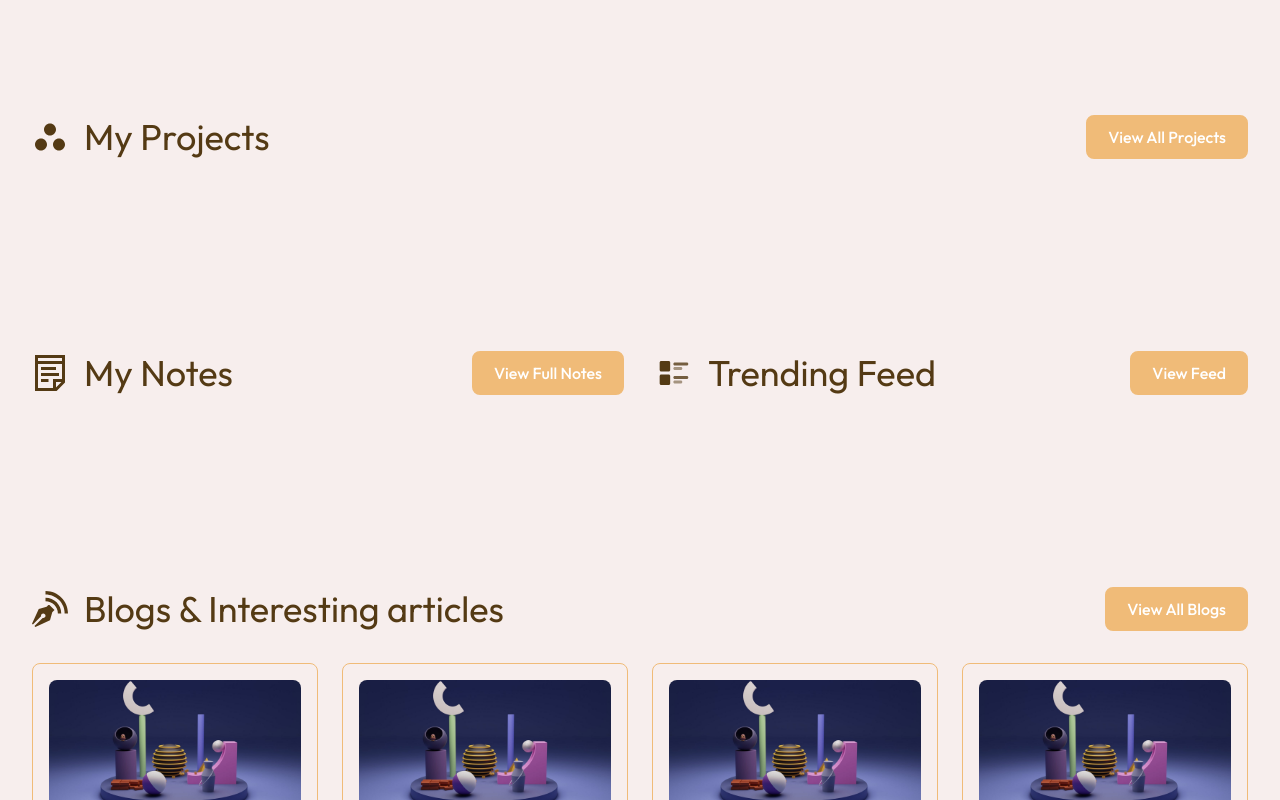
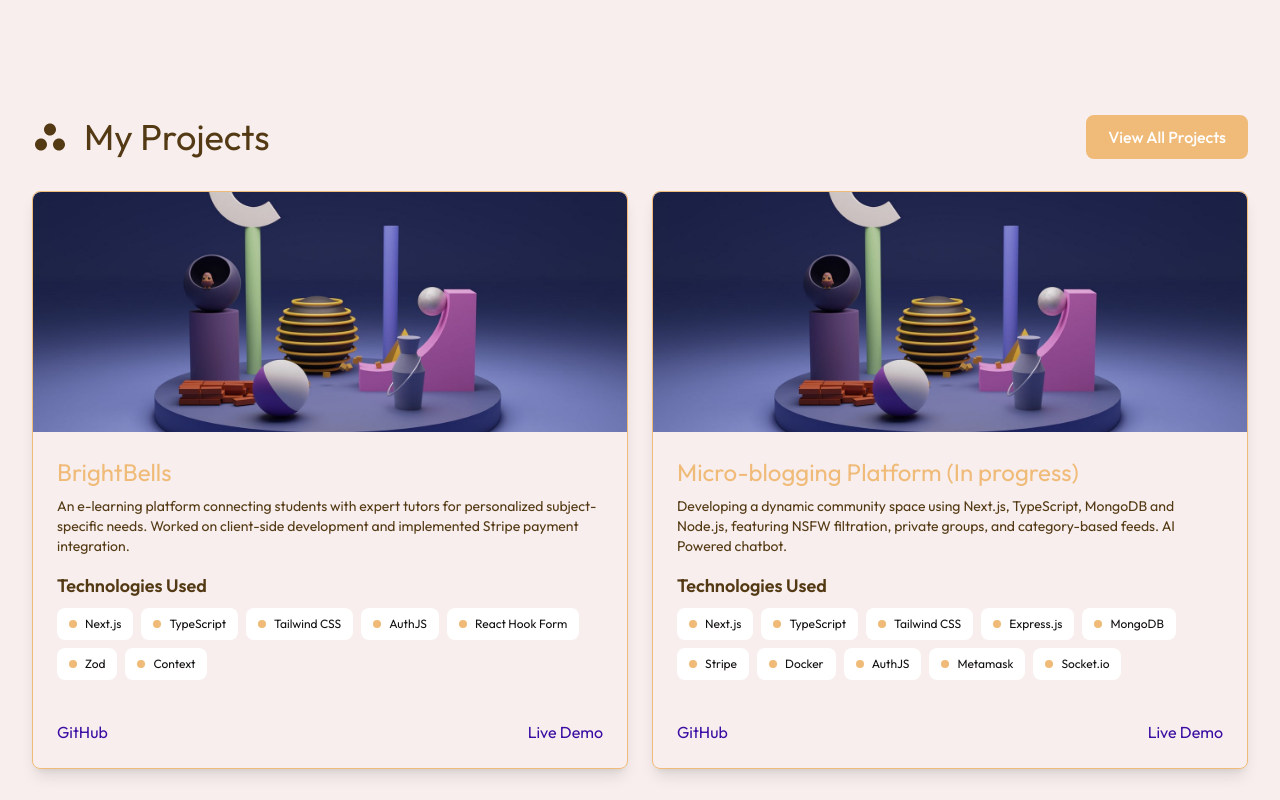
Before and after one commit to ethicalhub/yasir-etc, a Next.js app: page / in a window 1280 px wide. Shown: the part 2000-2800 px from the top of the page. Built offline with nearby package versions, Linux system fonts and the light colour scheme.

Commit message:
feat(setup): setup contact form, copied to clipboard

```diff
--- /dev/null
+++ b/components/forms/ContactForm.tsx
@@ -0,0 +1,114 @@
+"use client";
+
+import { zodResolver } from "@hookform/resolvers/zod";
+import React from "react";
+import { useForm } from "react-hook-form";
+import { z } from "zod";
+
+import { Button } from "../uiComponent";
+
+const contactFormSchema = z.object({
+  name: z
+    .string()
+    .min(2, "Name must be at least 2 characters.")
+    .max(50, "Name can't exceed 50 characters."),
+  email: z
+    .string()
+    .email("Invalid email address.")
+    .nonempty("Email is required."),
+  message: z
+    .string()
+    .min(10, "Message must be at least 10 characters.")
+    .max(500, "Message can't exceed 500 characters."),
+});
+
+type ContactFormValues = z.infer<typeof contactFormSchema>;
+
+const ContactForm = () => {
+  const {
+    register,
+    handleSubmit,
+    reset,
+    formState: { errors, isSubmitting },
+  } = useForm<ContactFormValues>({
+    resolver: zodResolver(contactFormSchema),
+  });
+
+  const onSubmit = (data: ContactFormValues) => {
+    console.log("Form Submitted:", data);
+    reset();
+    // You can integrate email service here (e.g., EmailJS, SendGrid)
+  };
+
+  return (
+    <>
+      <form onSubmit={handleSubmit(onSubmit)} noValidate>
+        <div className="mb-4">
+          <label htmlFor="name" className="block font-medium text-primary">
+            Name
+          </label>
+          <input
+            id="name"
+            type="text"
+            {...register("name")}
+            className={`mt-1 w-full rounded-lg border p-3 ${
+              errors.name ? "border-error" : "border-secondary"
+            }`}
+          />
+          {errors.name && (
+            <p className="mt-1 text-sm text-error">{errors.name.message}</p>
+          )}
+        </div>
+
+        {/* Email Field */}
+        <div className="mb-4">
+          <label htmlFor="email" className="block font-medium text-primary">
+            Email
+          </label>
+          <input
+            id="email"
+            type="email"
+            {...register("email")}
+            className={`mt-1 w-full rounded-lg border p-3 ${
+              errors.email ? "border-error" : "border-secondary"
+            }`}
+          />
+          {errors.email && (
+            <p className="mt-1 text-sm text-error">{errors.email.message}</p>
+          )}
+        </div>
+
+        {/* Message Field */}
+        <div className="mb-4">
+          <label htmlFor="message" className="block font-medium text-primary">
+            Message
+          </label>
+          <textarea
+            id="message"
+            rows={4}
+            {...register("message")}
+            className={`mt-1 w-full rounded-lg border p-3 ${
+              errors.message ? "border-error" : "border-secondary"
+            }`}
+          />
+          {errors.message && (
+            <p className="mt-1 text-sm text-error">{errors.message.message}</p>
+          )}
+        </div>
+
+        <div className="flex items-center gap-4">
+          <Button
+            variant="secondary"
+            type="submit"
+            disabled={isSubmitting}
+            className="transition disabled:bg-gray disabled:text-dark"
+          >
+            {isSubmitting ? "Sending..." : "Send Message"}
+          </Button>
+        </div>
+      </form>
+    </>
+  );
+};
+
+export default ContactForm;
--- a/components/sections/ContactMe.tsx
+++ b/components/sections/ContactMe.tsx
@@ -1,5 +1,7 @@
 import React from "react";
 import { MdConnectWithoutContact } from "react-icons/md";
+
+import ContactForm from "../forms/ContactForm";
 
 const ContactMe = () => {
   return (
@@ -10,6 +12,14 @@ const ContactMe = () => {
           <span>Get In Touch</span>
         </h3>
       </div>
+
+      <div className="grid grid-cols-2">
+        <ContactForm />
+      </div>
+      <p>
+        You can contact me using the form below or directly at:
+        [contact@yasir-etc.com]
+      </p>
     </div>
   );
 };
--- a/components/sections/ExperienceSection.tsx
+++ b/components/sections/ExperienceSection.tsx
@@ -12,7 +12,7 @@ const ExperienceSection = () => {
         <PiStudentBold />
         <span>Work Experience</span>
       </h3>
-      <div className="grid grid-cols-3 gap-8">
+      <div className="grid grid-cols-3 gap-6">
         {workExperience?.map((experience, index) => {
           return (
             <ExperienceCard
--- a/components/sections/MyBlog.tsx
+++ b/components/sections/MyBlog.tsx
@@ -1,11 +1,10 @@
-import Image from "next/image";
-import Link from "next/link";
 import React from "react";
 import { ImBlog } from "react-icons/im";
 
 import { blogs } from "@/constants/StaticData";
 
 import { Button } from "../uiComponent";
+import BlogCard from "../uiComponent/BlogCard";
 
 const MyBlog = () => {
   return (
@@ -22,33 +21,7 @@ const MyBlog = () => {
 
       <div className="grid grid-cols-4 items-center gap-6">
         {blogs.map((blog) => {
-          return (
-            <Link
-              key={blog.id}
-              href={blog.link}
-              className="rounded-lg border border-secondary p-4"
-            >
-              <div>
-                <Image
-                  src={blog.imageUrl}
-                  height={197}
-                  alt={blog.title}
-                  width={350}
-                  className="rounded-lg"
-                />
-              </div>
-              <div className="mt-4">
-                <h4 className=" line-clamp-1 text-xl text-primary">
-                  {blog.title}
-                </h4>
-                <p className="mb-4 mt-2 line-clamp-2 text-sm text-dark">
-                  {blog.content}
-                </p>
-
-                {/* Bookmark option directly, it'll be visible in user profile */}
-              </div>
-            </Link>
-          );
+          return <BlogCard key={blog.id} blog={blog} />;
         })}
       </div>
     </section>
--- a/components/sections/MyProjects.tsx
+++ b/components/sections/MyProjects.tsx
@@ -1,7 +1,10 @@
 import React from "react";
 import { MdWorkspacesFilled } from "react-icons/md";
 
+import { projectData } from "@/constants/StaticData";
+
 import { Button } from "../uiComponent";
+import ProjectCard from "../uiComponent/ProjectCard";
 
 const MyProjects = () => {
   return (
@@ -15,6 +18,11 @@ const MyProjects = () => {
           View All Projects
         </Button>
       </div>
+      <div className="grid grid-cols-2 gap-6">
+        {projectData.map((item, index) => {
+          return <ProjectCard projectInfo={item} key={index} />;
+        })}
+      </div>
     </section>
   );
 };
--- /dev/null
+++ b/components/uiComponent/BlogCard.tsx
@@ -0,0 +1,29 @@
+import Image from "next/image";
+import Link from "next/link";
+import React from "react";
+
+const BlogCard = ({ blog }) => {
+  return (
+    <Link href={blog.link} className="rounded-lg border border-secondary p-4">
+      <div>
+        <Image
+          src={blog.imageUrl}
+          height={197}
+          alt={blog.title}
+          width={350}
+          className="rounded-lg"
+        />
+      </div>
+      <div className="mt-4">
+        <h4 className="line-clamp-1 text-lg text-secondary">{blog.title}</h4>
+        <p className="mb-4 mt-2 line-clamp-2 text-sm text-dark">
+          {blog.content}
+        </p>
+
+        {/* Bookmark option directly, it'll be visible in user profile */}
+      </div>
+    </Link>
+  );
+};
+
+export default BlogCard;
--- a/components/uiComponent/ExperienceCard.tsx
+++ b/components/uiComponent/ExperienceCard.tsx
@@ -1,11 +1,8 @@
 import React from "react";
 
-const ExperienceCard = ({ data, index }) => {
+const ExperienceCard = ({ data }) => {
   return (
-    <div
-      className="rounded-xl border border-secondary p-8 shadow-lg hover:shadow-xl"
-      style={{ marginTop: `${index}rem` }}
-    >
+    <div className="rounded-xl border border-secondary p-8 shadow-lg hover:shadow-xl">
       <div className="">
         <p className="mb-2 text-2xl text-secondary">{data.role}</p>
         <p className="text-lg font-semibold text-primary">
--- /dev/null
+++ b/components/uiComponent/ProjectCard.tsx
@@ -0,0 +1,65 @@
+import Image from "next/image";
+import React from "react";
+
+const ProjectCard = ({ projectInfo }) => {
+  return (
+    <section className="rounded-lg border border-secondary  shadow-lg  hover:shadow-xl">
+      <div className="transition duration-300">
+        {/* Project Image */}
+        <Image
+          src={projectInfo.image}
+          alt={projectInfo.project}
+          width={394}
+          height={700}
+          className="h-60 w-full rounded-t-lg object-cover"
+        />
+
+        {/* Project Details */}
+        <div className="p-6">
+          <h2 className="mb-2 text-2xl text-secondary">
+            {projectInfo.project}
+          </h2>
+          <p className="mb-4 text-sm text-primary">{projectInfo.description}</p>
+
+          {/* Technologies Used */}
+          <h3 className="text-lg font-semibold text-primary">
+            Technologies Used
+          </h3>
+          <div className="mb-10 mt-2 flex flex-wrap gap-2">
+            {projectInfo.technologiesUsed.map((tech, index) => (
+              <div
+                key={index}
+                className="flex cursor-pointer items-center gap-2 rounded-lg bg-white px-3 py-2 text-xs  text-dark hover:bg-primary hover:text-white"
+              >
+                <div className="size-2 rounded-full bg-secondary"></div>
+                <span className="">{tech}</span>
+              </div>
+            ))}
+          </div>
+
+          {/* Links */}
+          <div className="flex items-center justify-between">
+            <a
+              href={projectInfo.links.github}
+              target="_blank"
+              rel="noopener noreferrer"
+              className="text-blue hover:underline"
+            >
+              GitHub
+            </a>
+            <a
+              href={projectInfo.links.liveDemo}
+              target="_blank"
+              rel="noopener noreferrer"
+              className="text-blue hover:underline"
+            >
+              Live Demo
+            </a>
+          </div>
+        </div>
+      </div>
+    </section>
+  );
+};
+
+export default ProjectCard;
--- a/constants/StaticData.js
+++ b/constants/StaticData.js
@@ -112,3 +112,47 @@ export const blogs = [
     imageUrl: "/images/3dImage.jpg",
   },
 ];
+
+export const projectData = [
+  {
+    project: "BrightBells",
+    description:
+      "An e-learning platform connecting students with expert tutors for personalized subject-specific needs. Worked on client-side development and implemented Stripe payment integration.",
+    technologiesUsed: [
+      "Next.js",
+      "TypeScript",
+      "Tailwind CSS",
+      "AuthJS",
+      "React Hook Form",
+      "Zod",
+      "Context",
+    ],
+    links: {
+      github: "https://github.com/ethicalhub/education_next",
+      liveDemo: "https://www.brightbells.com/",
+    },
+    image: "/images/3dImage.jpg",
+  },
+  {
+    project: "Micro-blogging Platform (In progress)",
+    description:
+      "Developing a dynamic community space using Next.js, TypeScript, MongoDB and Node.js, featuring NSFW filtration, private groups, and category-based feeds. AI Powered chatbot.",
+    technologiesUsed: [
+      "Next.js",
+      "TypeScript",
+      "Tailwind CSS",
+      "Express.js",
+      "MongoDB",
+      "Stripe",
+      "Docker",
+      "AuthJS",
+      "Metamask",
+      "Socket.io",
+    ],
+    links: {
+      github: "https://github.com/ethicalhub/yasir-etc",
+      liveDemo: "https://www.ethicals-lab.com/",
+    },
+    image: "/images/3dImage.jpg",
+  },
+];
--- a/package.json
+++ b/package.json
@@ -13,11 +13,15 @@
     "format:fix": "prettier --write --list-different ."
   },
   "dependencies": {
+    "@hookform/resolvers": "^3.10.0",
     "clsx": "^2.1.1",
+    "copy-to-clipboard": "^3.3.3",
     "next": "15.1.2",
     "react": "^19.0.0",
     "react-dom": "^19.0.0",
-    "react-icons": "^5.4.0"
+    "react-hook-form": "^7.54.2",
+    "react-icons": "^5.4.0",
+    "zod": "^3.24.1"
   },
   "devDependencies": {
     "@commitlint/cli": "^19.6.1",
```
Also changed, not shown: components/sections/Footer.tsx (+28 -1 lines), 1 other file (tests, documents, lock files or other folders).
